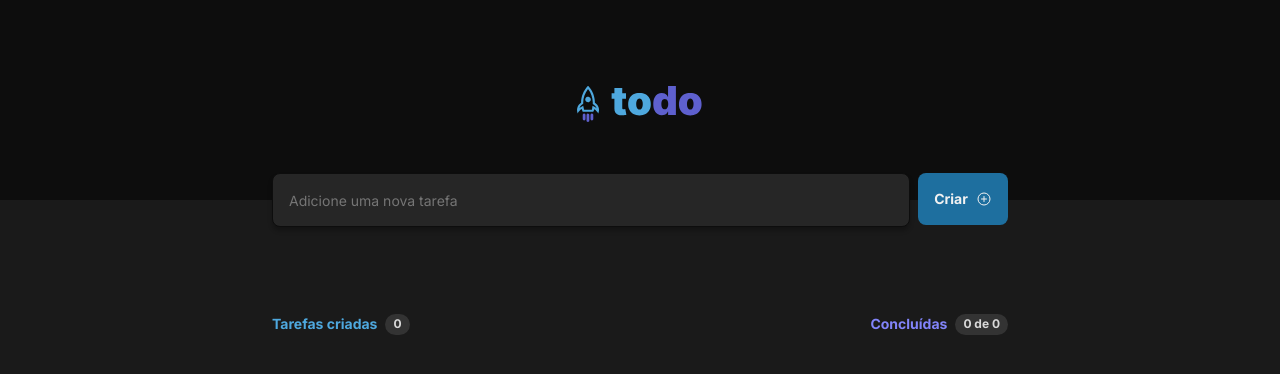
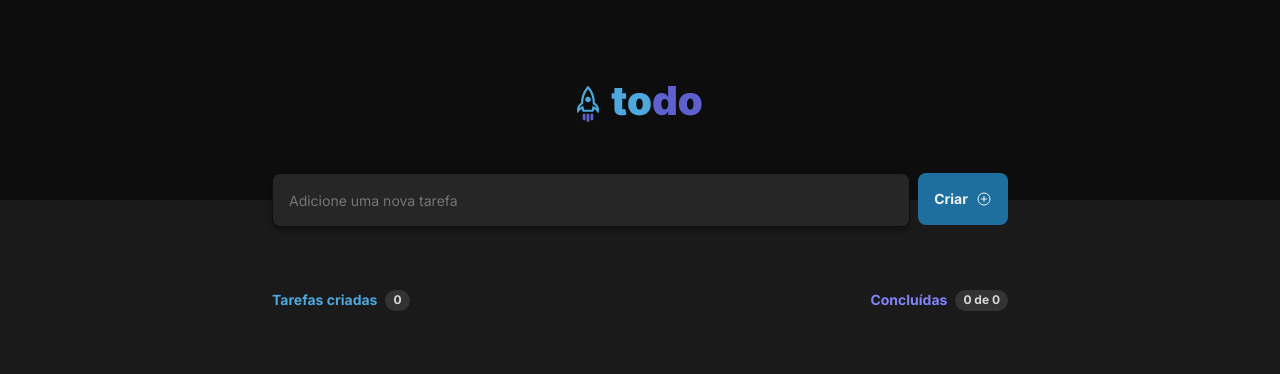
Before and after one commit to andrewgerez/todo-list, a React (Vite) app: page / in a window 1280 px wide. Shown: the top 374 px of the page. Built offline with nearby package versions, Linux system fonts and the light colour scheme.

Commit message:
feat: disable button if input is empty

```diff
--- a/src/components/Button/index.tsx
+++ b/src/components/Button/index.tsx
@@ -2,8 +2,13 @@ import * as S from './styles';
 
 interface IButton {
   children: React.ReactNode;
+  disabled: boolean;
 }
 
-export const Button = ({children}: IButton) => {
-  return <S.Button>{children}</S.Button>
+export const Button = ({ children, disabled }: IButton) => {
+  return <S.Button
+    title={disabled ? 'Digite a nova tarefa...' : 'Criar a nova tarefa'}
+    disabled={disabled}>
+      {children}
+  </S.Button>
 }
--- a/src/components/Button/styles.ts
+++ b/src/components/Button/styles.ts
@@ -18,6 +18,10 @@ export const Button = styled.button`
     cursor: pointer;
   }
 
+  &:disabled {
+    cursor: not-allowed;
+  }
+
   svg {
     color: ${(props) => props.theme["gray-100"]};
   }
--- a/src/components/TaskList/index.tsx
+++ b/src/components/Tasks/index.tsx
@@ -8,6 +8,7 @@ export const TaskList = () => {
   const { tasks, addTask } = useStore();
   const [newTask, setNewTask] = useState<string>('');
   const completedTasks = tasks.filter((task) => task.completed === true).length;
+  const newTaskIsEmpty = newTask.length === 0;
 
   const handleCreateNewTask = (e: React.FormEvent<HTMLElement>) => {
     e.preventDefault();
@@ -31,13 +32,14 @@ export const TaskList = () => {
             value={newTask}
             onChange={handleNewTaskChange}
           />
-          <Button>
+          <Button disabled={newTaskIsEmpty}>
             Criar
             <PlusCircle width={16} height={16} />
           </Button>
         </>
       </S.NewTaskForm>
 
+      <S.TaskList>
         <S.TaskListHeader>
           <div>
             <S.TaskCounter variant='created'>Tarefas criadas</S.TaskCounter>
@@ -57,6 +59,7 @@ export const TaskList = () => {
             content={task.content}
           />
         ))}
+      </S.TaskList>
     </S.TaskListContainer>
   );
 }
--- a/src/components/TaskList/styles.ts
+++ b/src/components/Tasks/styles.ts
@@ -4,16 +4,16 @@ export const TaskListContainer = styled.div`
   display: flex;
   align-items: center;
   flex-direction: column;
-  gap: 1.5rem;
 
   width: 46rem;
+  gap: 4rem;
 `;
 
 export const NewTaskForm = styled.form`
   display: flex;
   gap: 0.5rem;
 
-  margin: -1.6875rem 0 4rem 0;
+  margin: -1.6875rem 0 0 0;
 
   input {
     width: 39.875rem;
@@ -32,12 +32,22 @@ export const NewTaskForm = styled.form`
   }
 `;
 
+export const TaskList = styled.main`
+  display: flex;
+  width: 100%;
+  align-items: center;
+  justify-content: center;
+  flex-direction: column;
+  gap: 0.75rem;
+`;
+
 export const TaskListHeader = styled.header`
   width: 100%;
   height: 1.1875rem;
   display: flex;
   align-items: center;
   justify-content: space-between;
+  margin-bottom: 0.75rem;
 
   div {
     display: flex;
@@ -66,11 +76,3 @@ export const TaskCounter = styled.p<TaskCounterVariants>`
       ? props.theme["blue-500"]
       : props.theme["purple-500"]};
 `;
-
-export const TaskList = styled.main`
-  display: flex;
-  align-items: center;
-  justify-content: center;
-  flex-direction: column;
-  gap: 0.75rem;
-`;
--- a/src/pages/Home/index.tsx
+++ b/src/pages/Home/index.tsx
@@ -1,5 +1,5 @@
 import { Header } from '../../components/Header'
-import { TaskList } from '../../components/TaskList'
+import { TaskList } from '../../components/Tasks'
 import * as S from './styles'
 
 export const Home = () => {
```
Lines whose indentation alone changed are shown as unchanged.
